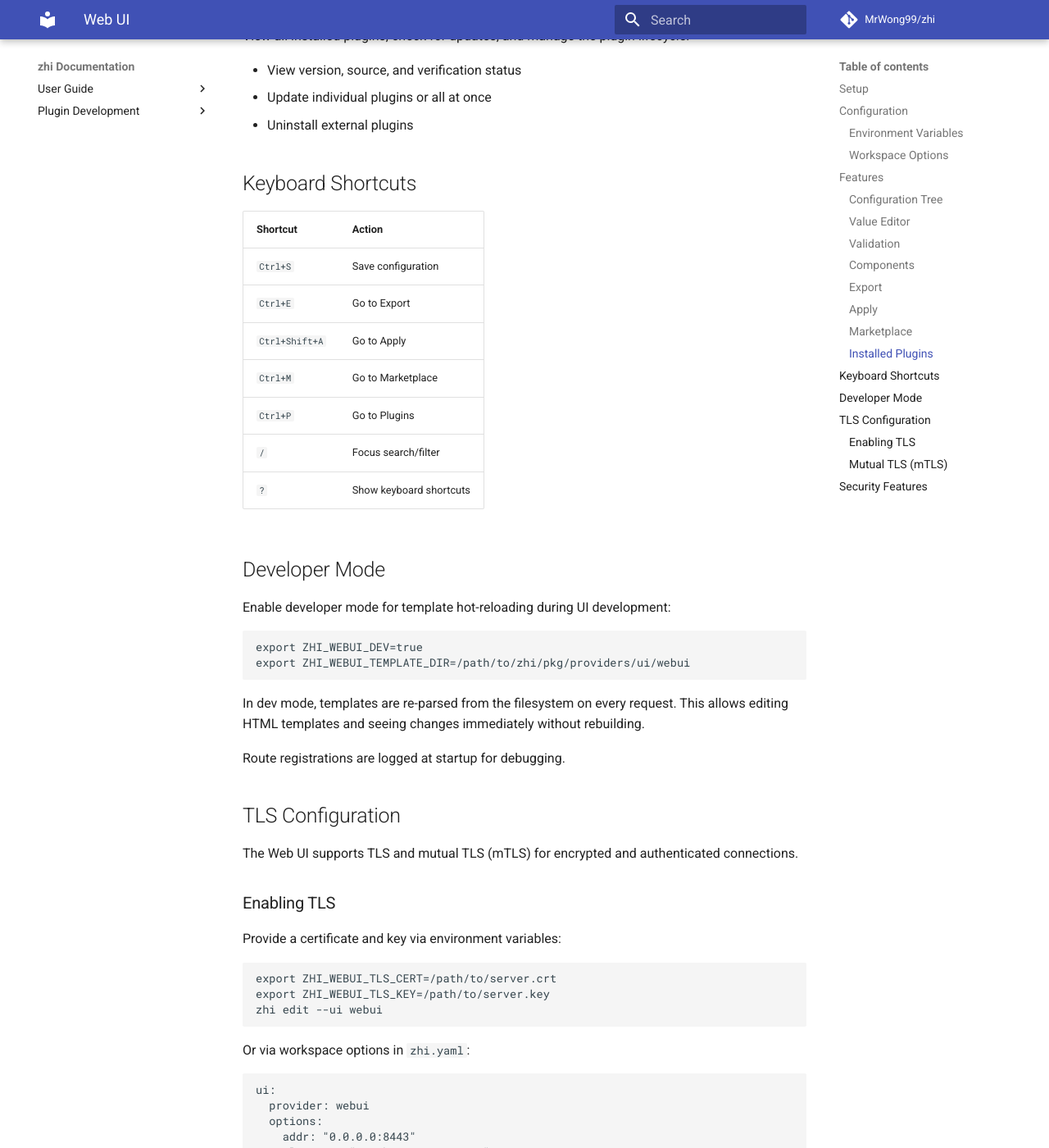
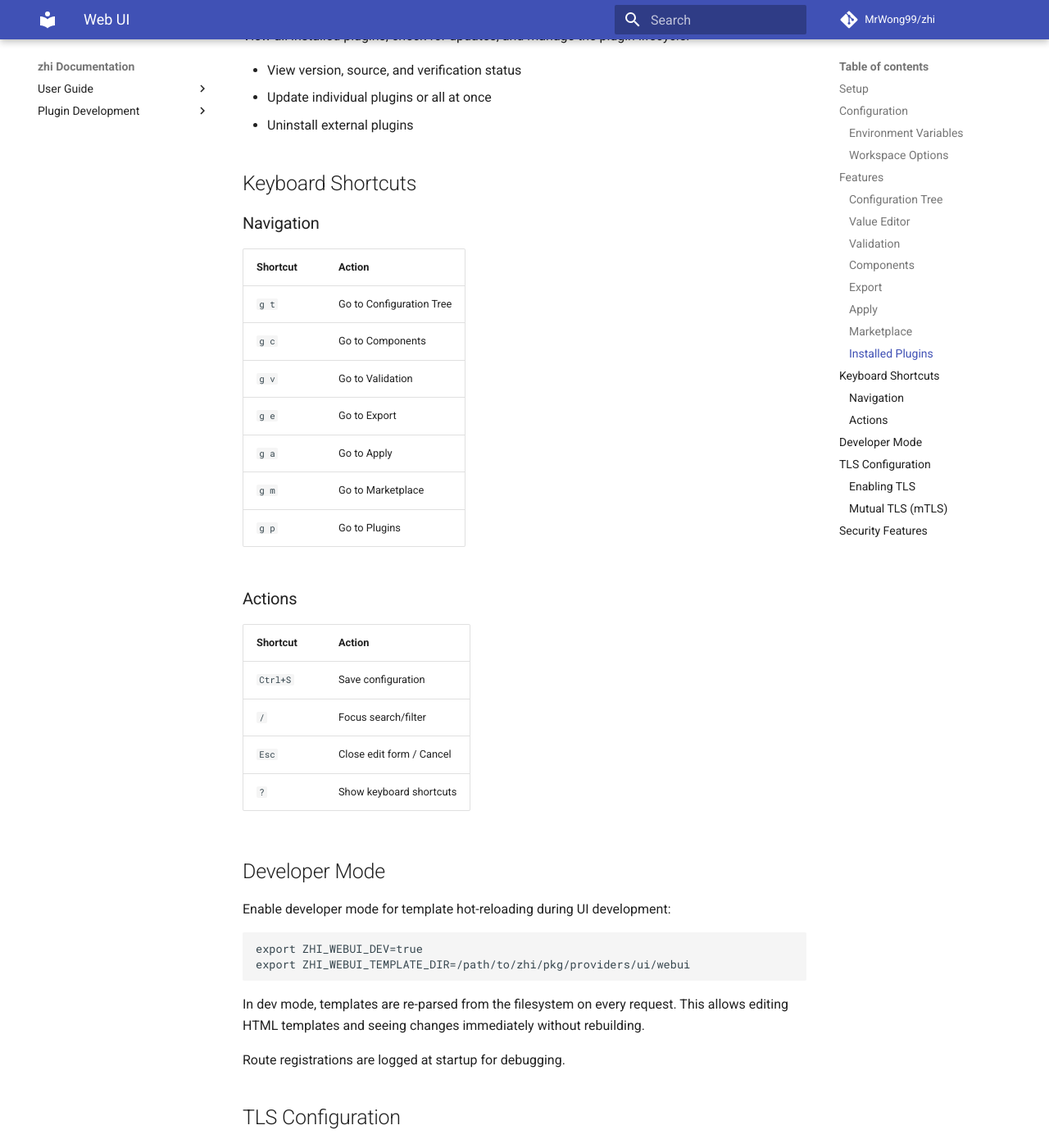
Before and after one commit to MrWong99/zhi, an MkDocs documentation site: the page built from docs/user-guide/web-ui.md, in a window 1280 px wide and 1400 px high, scrolled down 3462 px. Shown: the whole window at 82% size. Built offline with MkDocs 1.6.1 and Material for MkDocs 9.7.7, drawn with Linux system fonts in a browser that asks for light colours; comment, search, counter and statistics services are not loaded.

Commit message:
docs(webui): update keyboard shortcuts to match implementation
Replace outdated Ctrl-based shortcuts with the actual vim-style
g+letter navigation sequences. Split into Navigation and Actions
sections to match the shortcuts page in the UI.

```diff
--- a/docs/user-guide/web-ui.md
+++ b/docs/user-guide/web-ui.md
@@ -113,14 +113,25 @@ View all installed plugins, check for updates, and manage the plugin lifecycle:
 
 ## Keyboard Shortcuts
 
+### Navigation
+
+| Shortcut | Action |
+|----------|--------|
+| `g t` | Go to Configuration Tree |
+| `g c` | Go to Components |
+| `g v` | Go to Validation |
+| `g e` | Go to Export |
+| `g a` | Go to Apply |
+| `g m` | Go to Marketplace |
+| `g p` | Go to Plugins |
+
+### Actions
+
 | Shortcut | Action |
 |----------|--------|
 | `Ctrl+S` | Save configuration |
-| `Ctrl+E` | Go to Export |
-| `Ctrl+Shift+A` | Go to Apply |
-| `Ctrl+M` | Go to Marketplace |
-| `Ctrl+P` | Go to Plugins |
 | `/` | Focus search/filter |
+| `Esc` | Close edit form / Cancel |
 | `?` | Show keyboard shortcuts |
 
 ## Developer Mode
```
